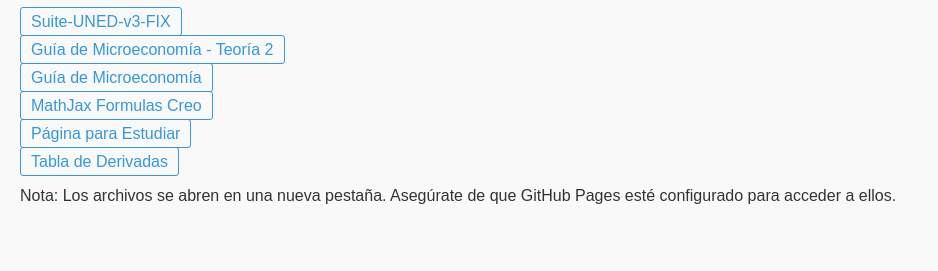
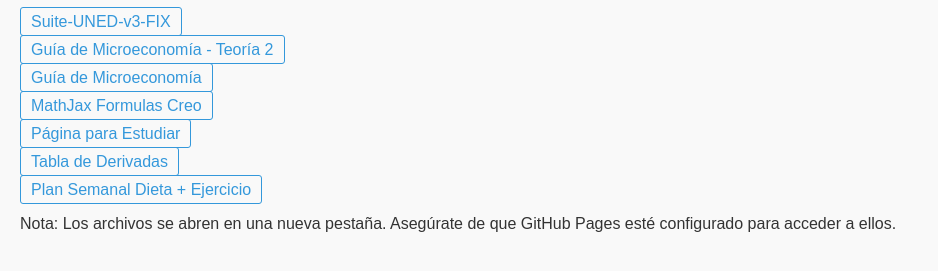
Before and after one commit to papinautico/UNED, a plain HTML site: page index.html in a window 1280 px wide. Shown: the part 99-370 px from the top of the page, without its empty margins (0-938 px from the left). Drawn offline with Linux system fonts and the light colour scheme.

Commit message:
Update index.html

```diff
--- a/index.html
+++ b/index.html
@@ -37,7 +37,8 @@
     }
     return gk_fileData[filename] || "";
     }
-        </script><!DOCTYPE html>
+</script>
+<!DOCTYPE html>
 <html lang="es">
 <head>
     <meta charset="UTF-8">
@@ -62,6 +63,8 @@
         <li><a href="mathjax formulas creo.html" target="_blank">MathJax Formulas Creo</a></li>
         <li><a href="pagina para estudiar.html" target="_blank">Página para Estudiar</a></li>
         <li><a href="tabla-derivadas.html" target="_blank">Tabla de Derivadas</a></li>
+        <!-- Nuevo enlace añadido -->
+        <li><a href="plan_dieta_ejercicio_colesterol_lectura.html" target="_blank">Plan Semanal Dieta + Ejercicio</a></li>
     </ul>
     <p>Nota: Los archivos se abren en una nueva pestaña. Asegúrate de que GitHub Pages esté configurado para acceder a ellos.</p>
 </body>
```
Lines whose indentation alone changed are shown as unchanged.
